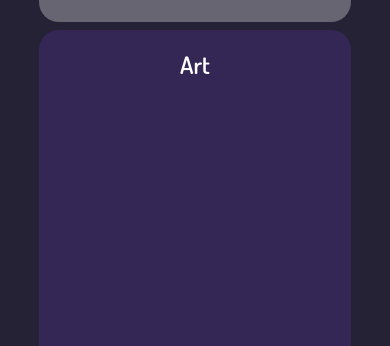
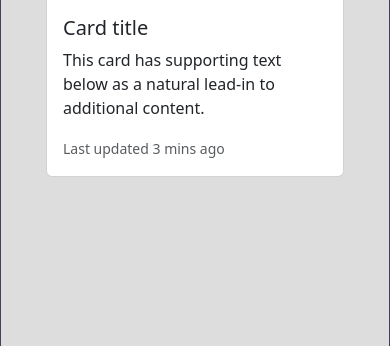
Before and after one commit to yuzhengwen/yuzhengwen.github.io, a PHP site: page / in a window 390 px wide. Shown: the part 486-832 px from the top of the page. Run offline with PHP 8.4, Linux system fonts and the light colour scheme.

Commit message:
Big Update
Fixed responsive layout
Updated CV
Added Bootstrap CDN
Removed gallery

```diff
--- a/index.html
+++ b/index.html
@@ -1,5 +1,6 @@
 <!DOCTYPE html>
 <html lang="en">
+
 <head>
     <meta charset="UTF-8">
     <meta name="viewport" content="width=device-width, initial-scale=1.0">
@@ -7,41 +8,169 @@
 
     <link rel="shortcut icon" type="image/png" href="./img/favicon.ico" />
     <link rel="stylesheet" href="styles/main.css">
+    <link href="https://cdn.jsdelivr.net/npm/bootstrap@5.3.3/dist/css/bootstrap.min.css" rel="stylesheet"
+        integrity="sha384-QWTKZyjpPEjISv5WaRU9OFeRpok6YctnYmDr5pNlyT2bRjXh0JMhjY6hW+ALEwIH" crossorigin="anonymous">
+    <script src="https://cdn.jsdelivr.net/npm/bootstrap@5.3.3/dist/js/bootstrap.bundle.min.js"
+        integrity="sha384-YvpcrYf0tY3lHB60NNkmXc5s9fDVZLESaAA55NDzOxhy9GkcIdslK1eN7N6jIeHz"
+        crossorigin="anonymous"></script>
 
     <script defer src="scripts/index.js"></script>
-    <script
-    src="https://code.jquery.com/jquery-3.7.1.min.js"
-    integrity="sha256-/JqT3SQfawRcv/BIHPThkBvs0OEvtFFmqPF/lYI/Cxo="
-    crossorigin="anonymous"></script>
 </head>
+
 <body>
 
-    <div id="header-placeholder">
+    <div class="nav-wrapper">
+        <div id="header-placeholder">
+        </div>
+        <div class="nav-mobile-menu">
+            <a href="index.html">Home</a>
+            <a href="about.html">About</a>
+            <a href="projects.html">Projects</a>
+            <a href="contact.html">Contact</a>
+        </div>
     </div>
-
     <div class="box_wrapper">
-        <div class="box box1 show">
-            <h2>Who am I?</h2>
-            <ul>
-                <li>University student</li>
-                <li>Too many hobbies...</li>
-                <li>Too little time...</li>
-            </ul>
-            <span>Here is what I look like</span>
+        <div class="box box1">
+            <div class="card-group">
+                <div class="card">
+                    <img src="https://images.pexels.com/photos/45201/kitty-cat-kitten-pet-45201.jpeg"
+                        class="card-img-top" alt="...">
+                    <div class="card-body">
+                        <h5 class="card-title">Card title</h5>
+                        <p class="card-text">This is a wider card with supporting text below as a natural lead-in to
+                            additional content. This content is a little bit longer.</p>
+                        <p class="card-text"><small class="text-muted">Last updated 3 mins ago</small></p>
+                    </div>
+                </div>
+                <div class="card">
+                    <img src="https://images.pexels.com/photos/45201/kitty-cat-kitten-pet-45201.jpeg"
+                        class="card-img-top" alt="...">
+                    <div class="card-body">
+                        <h5 class="card-title">Card title</h5>
+                        <p class="card-text">This card has supporting text below as a natural lead-in to additional
+                            content.</p>
+                        <p class="card-text"><small class="text-muted">Last updated 3 mins ago</small></p>
+                    </div>
+                </div>
+                <div class="card">
+                    <img src="https://images.pexels.com/photos/45201/kitty-cat-kitten-pet-45201.jpeg"
+                        class="card-img-top" alt="...">
+                    <div class="card-body">
+                        <h5 class="card-title">Card title</h5>
+                        <p class="card-text">This is a wider card with supporting text below as a natural lead-in to
+                            additional content. This card has even longer content than the first to show that equal
+                            height action.</p>
+                        <p class="card-text"><small class="text-muted">Last updated 3 mins ago</small></p>
+                    </div>
+                </div>
+            </div>
         </div>
-        <div class="box box2 show">
-            <h2>Art</h2>
+        <div class="box box2">
+            <div class="card-group">
+                <div class="card">
+                    <img src="https://images.pexels.com/photos/45201/kitty-cat-kitten-pet-45201.jpeg"
+                        class="card-img-top" alt="...">
+                    <div class="card-body">
+                        <h5 class="card-title">Card title</h5>
+                        <p class="card-text">This is a wider card with supporting text below as a natural lead-in to
+                            additional content. This content is a little bit longer.</p>
+                        <p class="card-text"><small class="text-muted">Last updated 3 mins ago</small></p>
+                    </div>
+                </div>
+                <div class="card">
+                    <img src="https://images.pexels.com/photos/45201/kitty-cat-kitten-pet-45201.jpeg"
+                        class="card-img-top" alt="...">
+                    <div class="card-body">
+                        <h5 class="card-title">Card title</h5>
+                        <p class="card-text">This card has supporting text below as a natural lead-in to additional
+                            content.</p>
+                        <p class="card-text"><small class="text-muted">Last updated 3 mins ago</small></p>
+                    </div>
+                </div>
+                <div class="card">
+                    <img src="https://images.pexels.com/photos/45201/kitty-cat-kitten-pet-45201.jpeg"
+                        class="card-img-top" alt="...">
+                    <div class="card-body">
+                        <h5 class="card-title">Card title</h5>
+                        <p class="card-text">This is a wider card with supporting text below as a natural lead-in to
+                            additional content. This card has even longer content than the first to show that equal
+                            height action.</p>
+                        <p class="card-text"><small class="text-muted">Last updated 3 mins ago</small></p>
+                    </div>
+                </div>
+            </div>
         </div>
         <div class="box box3">
-            <h2>3D Modelling</h2>
+            <div class="card-group">
+                <div class="card">
+                    <img src="https://images.pexels.com/photos/45201/kitty-cat-kitten-pet-45201.jpeg"
+                        class="card-img-top" alt="...">
+                    <div class="card-body">
+                        <h5 class="card-title">Card title</h5>
+                        <p class="card-text">This is a wider card with supporting text below as a natural lead-in to
+                            additional content. This content is a little bit longer.</p>
+                        <p class="card-text"><small class="text-muted">Last updated 3 mins ago</small></p>
+                    </div>
+                </div>
+                <div class="card">
+                    <img src="https://images.pexels.com/photos/45201/kitty-cat-kitten-pet-45201.jpeg"
+                        class="card-img-top" alt="...">
+                    <div class="card-body">
+                        <h5 class="card-title">Card title</h5>
+                        <p class="card-text">This card has supporting text below as a natural lead-in to additional
+                            content.</p>
+                        <p class="card-text"><small class="text-muted">Last updated 3 mins ago</small></p>
+                    </div>
+                </div>
+                <div class="card">
+                    <img src="https://images.pexels.com/photos/45201/kitty-cat-kitten-pet-45201.jpeg"
+                        class="card-img-top" alt="...">
+                    <div class="card-body">
+                        <h5 class="card-title">Card title</h5>
+                        <p class="card-text">This is a wider card with supporting text below as a natural lead-in to
+                            additional content. This card has even longer content than the first to show that equal
+                            height action.</p>
+                        <p class="card-text"><small class="text-muted">Last updated 3 mins ago</small></p>
+                    </div>
+                </div>
+            </div>
         </div>
         <div class="box box4">
-            <h2>Web Programming</h2>
+            <div class="card-group">
+                <div class="card">
+                    <img src="https://images.pexels.com/photos/45201/kitty-cat-kitten-pet-45201.jpeg"
+                        class="card-img-top" alt="...">
+                    <div class="card-body">
+                        <h5 class="card-title">Card title</h5>
+                        <p class="card-text">This is a wider card with supporting text below as a natural lead-in to
+                            additional content. This content is a little bit longer.</p>
+                        <p class="card-text"><small class="text-muted">Last updated 3 mins ago</small></p>
+                    </div>
+                </div>
+                <div class="card">
+                    <img src="https://images.pexels.com/photos/45201/kitty-cat-kitten-pet-45201.jpeg"
+                        class="card-img-top" alt="...">
+                    <div class="card-body">
+                        <h5 class="card-title">Card title</h5>
+                        <p class="card-text">This card has supporting text below as a natural lead-in to additional
+                            content.</p>
+                        <p class="card-text"><small class="text-muted">Last updated 3 mins ago</small></p>
+                    </div>
+                </div>
+                <div class="card">
+                    <img src="https://images.pexels.com/photos/45201/kitty-cat-kitten-pet-45201.jpeg"
+                        class="card-img-top" alt="...">
+                    <div class="card-body">
+                        <h5 class="card-title">Card title</h5>
+                        <p class="card-text">This is a wider card with supporting text below as a natural lead-in to
+                            additional content. This card has even longer content than the first to show that equal
+                            height action.</p>
+                        <p class="card-text"><small class="text-muted">Last updated 3 mins ago</small></p>
+                    </div>
+                </div>
+            </div>
         </div>
-        <div class="box box5">
-            <h2>Game Development</h2>
-        </div>
-    </div>
 
 </body>
+
 </html>
--- a/scripts/index.js
+++ b/scripts/index.js
@@ -4,7 +4,7 @@ function addHeader(){
     scrollButton.setAttribute("id", "scroll_top");
     scrollButton.textContent = "Up"
 
-    var header = document.createElement("header");
+    var header = document.createElement("nav");
     var headerLogoWrap = document.createElement("h1");
     var headerLogo = document.createElement("a");
     headerLogo.setAttribute("href", "index.html");
@@ -12,12 +12,11 @@ function addHeader(){
     headerLogo.textContent = "yuzhengwen";
 
     var headerButtonWrapper = document.createElement("div");
-    headerButtonWrapper.setAttribute('class', 'header_buttons');
+    headerButtonWrapper.setAttribute('class', 'nav_links_wrapper ');
     //headerButtons will be an array of <a> elements
     var headerButtons = [];
-    for(i=0;i<5;i++){
+    for(i=0;i<4;i++){
         headerButtons.push(document.createElement('a'));
-        headerButtons[i].setAttribute("class", "header_button");
         headerButtonWrapper.appendChild(headerButtons[i]);
     }
     headerButtons[0].setAttribute("href", "index.html");
@@ -53,10 +52,9 @@ function addHeader(){
 }
 
 //floating header when scroll
+const header = document.querySelector("nav");
 window.addEventListener('scroll', makeFloating);
 function makeFloating(){
-    var header = document.querySelector("header");
-    //header.classList.toggle("floating", window.scrollY>0);
     header.classList.toggle("floating", document.body.scrollTop > header.offsetHeight || document.documentElement.scrollTop > header.offsetHeight);
 }
 
@@ -71,8 +69,9 @@ function setActive(headerButtons) {
 }
 // adding listener to responsive menu button
 function setResponsive(menuButton, headerButtonWrapper){
+    const navMobile = document.querySelector(".nav-mobile-menu");
     menuButton.addEventListener('click', function(){
-        headerButtonWrapper.classList.toggle("show_menu");
+        navMobile.classList.toggle("show-menu");
         /*headerButtons.forEach((button) => {
             console.log(button.textContent);
             button.classList.toggle("show_menu");
--- a/styles/main.css
+++ b/styles/main.css
@@ -1,16 +1,17 @@
 @import url('https://fonts.googleapis.com/css2?family=Dosis:wght@300;600&display=swap');
+@import 'header.css';
 
 * {
     box-sizing: border-box;
     --defColor: #ddd;
-    --hoverColor: rgb(97, 79, 145);
-    --primaryColor: rgb(38, 34, 54);
-    --menuColor: rgb(26, 26, 39);
+    --hoverColor: #AC7B84;
+    --primaryColor: #cacacf;
+    --menuColor: #414162;
 }
 
-body{
+body {
     background-color: var(--primaryColor);
-    font-family:'Dosis', sans-serif;
+    font-family: 'Dosis', sans-serif;
     margin: 0;
     overflow-x: hidden;
 }
@@ -29,11 +30,13 @@ body{
     display: none;
     animation: fade_out 0.5s
 }
+
 /* select elements with scrolltop id and class show*/
-#scroll_top.show{
+#scroll_top.show {
     display: block;
     animation: fade_in 0.5s
 }
+
 @keyframes fade_in {
     0% {
         opacity: 0;
@@ -45,6 +48,7 @@ body{
         transform: scale(1)
     }
 }
+
 /* to debug later*/
 @keyframes fade_out {
     0% {
@@ -58,135 +62,43 @@ body{
     }
 }
 
-/* header stuff
-position sticky gets weird if there is a parent element */
-#header-placeholder{
-    position: sticky;
-    top: 0;
-    z-index: 100;
-}
-header{
-    left: 0;
-    display: flex;
-    flex-direction: row;
-    justify-content: space-between;
-    align-items: center;
-    margin-bottom: 5%;
-    width: 100%;
-    background-color: var(--menuColor);
-    text-transform: uppercase;
-    transition: 1s;
-}
-/*affects all links in header*/
-header a {
-    padding: 5%;
-    font-weight: 700;
-    text-decoration: none;
-    white-space: nowrap;
-    height: 100%;
-    display: flex;
-    align-items: center;
-    color: var(--defColor);
-
-    padding-top: 8%;
-    padding-bottom: 8%;
-    transition: 0.3s;
-}
-header h1{
-    margin: 0;
-    margin-left:10%;
-    text-decoration: none;
-    color: var(--defColor);
-    font-size: 2em;
-}
-header .logo:hover{
-    transition: 0.3s;
-    color: var(--hoverColor);
+@keyframes appear {
+    0% {
+        opacity: 0;
+        transform: translateY(50%);
+        scale: 0.5;
     }
 
-.header_buttons{
-    display: flex;
-    justify-content:center;
-    align-items: center;
-    margin-right: 10%;
-    height: 100%;
-    font-size: 1.5em;
+    100% {
+        opacity: 1;
+        transform: translateY(0);
+        scale: 1;
     }
-.header_button:hover{
-    color: var(--hoverColor);
-    background-color: rgb(180, 183, 189, 0.2);
-    transition: 0.3s;
 }
 
-.active{
-    color: var(--hoverColor);
+.card {
+    animation: appear linear;
+    animation-timeline: view();
+    animation-range: entry 0% cover 40%;
+    height: fit-content;
 }
 
-.floating{
-    background-color: rgb(0, 0, 1, 0.2);
-    transition: 0.3s;
-}
-.floating a{
-    padding: 3%;
-    font-size: smaller;
-    transition: 0.3s;
-    width: 100%;
-}
-/* End header stuff*/
+.box {
+    background-color: var(--defColor);
+    height: 100vh;
+    margin: 0 auto;
+    padding: 10vw;
 
-/* Start Boxes stuff*/
-.box_wrapper{
     display: flex;
-    flex-direction: column;
     justify-content: center;
     align-items: center;
+
+    border: 1px solid var(--menuColor);
 }
 
-.box{
-    background-color: var(--clr);
-    color: #fff;
-    display: flex;
-    flex-direction: column;
-    align-items: center;
-    width: 80%;
-    height: 400px;
-    margin: 1%;
-    border-radius: 20px;
-
-    transform: translateX(200%);
-    transition: transform 0.4s ease;
+.box .card {
+    margin: 2%;
 }
-
-.box:nth-of-type(even){
-    transform: translateX(-200%);
-    transition: transform 0.4s ease;
-}
-
-
-.box.show{
-    transform: translateX(0);
-    transition: transform 0.4s ease;
-}
-
-.box1{
-    --clr: rgba(255, 255, 255, 0.3);
-}
-.box2{
-    --clr: rgba(67, 45, 119, 0.5);
-}
-
-.box3{
-    --clr: rgba(87, 50, 112, 0.5);
-}
-
-.box4{
-    --clr: rgba(110, 42, 75, 0.5);
-}
-
-.box5{
-    --clr: rgba(99, 28, 39, 0.5);
-}
-/*End boxes stuff*/
 
 #cv {
     width: 90%;
@@ -195,82 +107,3 @@ header .logo:hover{
 }
 
 /* responsive design*/
-
-#mobile_menu{
-    display: none;
-    width: 10%;
-    height: 100%;
-    margin-right: 5%;
-}
-#mobile_menu:hover{
-    background-color: var(--hoverColor);
-    cursor: pointer;
-    transition: 0.3s;
-}
-@media screen and (max-width: 900px) {
-    #mobile_menu {
-        display: block;
-    }
-    header{
-        height: 10vh;
-    }
-    header h1 {
-        /*font-size: 4.5vw; */
-        font-size: 6vh;
-    }
-    .header_buttons{
-        display: none;
-        position: fixed;
-        flex-direction: column;
-        justify-content: flex-start;
-        align-items: flex-start;
-        background-color: var(--menuColor);
-        animation: hide_menu 0.5s;
-        margin: 0;
-        right: 0 ;
-        top: 10vh;
-        font-size: 4vh;
-        height: 60vh;
-        width: 50vh;
-    }
-
-    header .header_buttons a.header_button{
-        width: 100%;
-        padding-right: 30%;
-        padding-left: 30%;
-        padding-top: 2%;
-        padding-bottom: 2%;
-    }
-    .show_menu{
-        display: flex;
-        animation: show_menu 0.5s;
-    }
-    /* Remove sliding in animation of boxes for mobile*/
-    .box, .box:nth-of-type(even){
-        transform: translateX(0);
-    }
-    #scroll_top{
-        padding: 4%;
-    }
-    .floating a{
-        font-size: 100%;
-    }
-}
-
-/* Animation for menu sliding in for mobile*/
-@keyframes show_menu{
-    0% {
-        translate: 100%;
-    }
-    100% {
-        translate: 0;
-    }
-}
-@keyframes hide_menu{
-    0% {
-        translate: 0;
-    }
-    100% {
-        translate: -100%;
-    }
-}
```
Also changed, not shown: cv.html (+10 -6 lines), downloads.html (+9 -1 lines), legacy.html (+9 -1 lines), styles/gallery.css (deleted, +0 -20 lines), styles/header.css (added, +165 -0 lines), styles/lightbox.css (deleted). Lines whose indentation alone changed are shown as unchanged.
